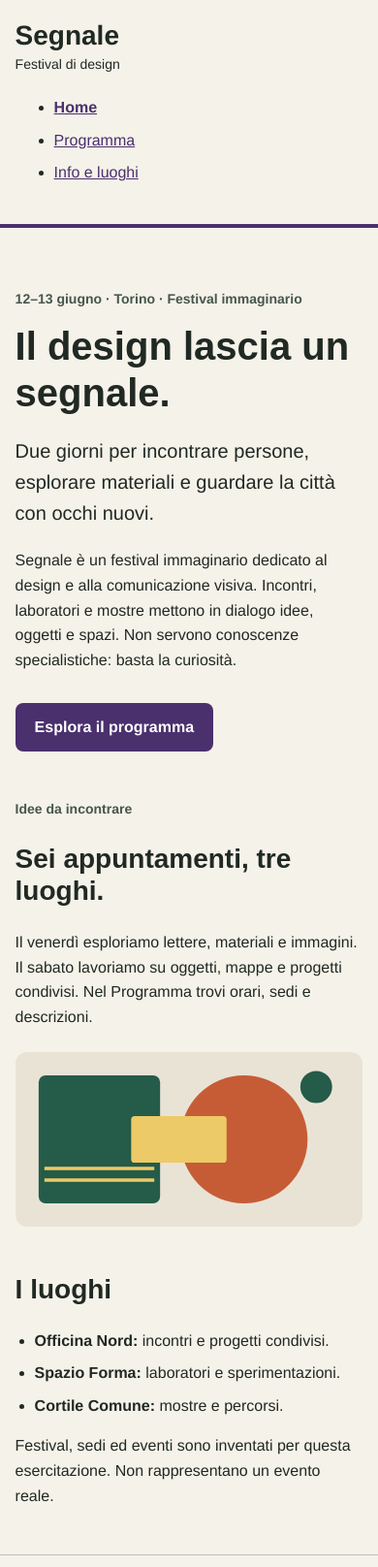
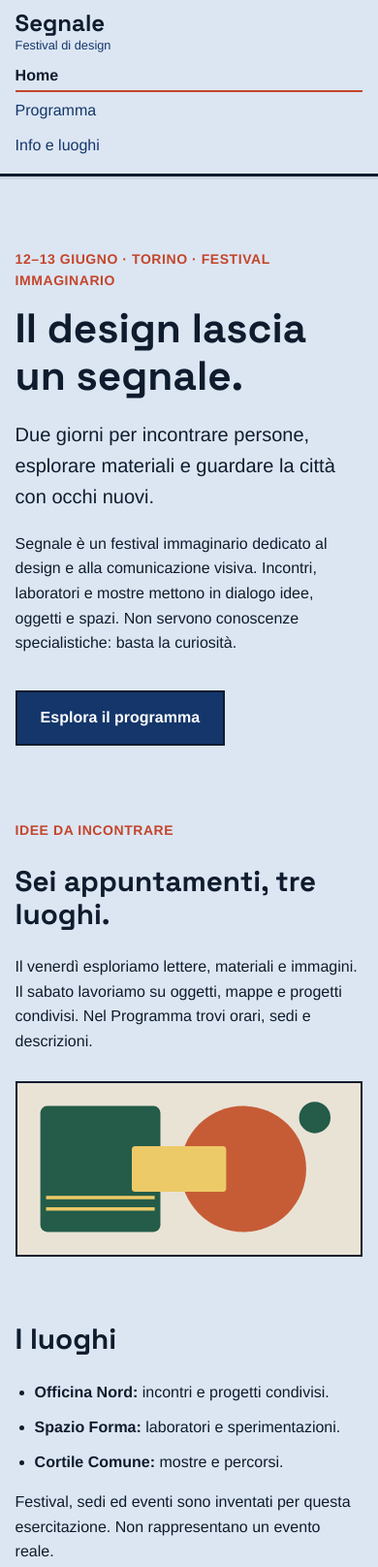
Before and after one commit to edocnt/festival-segnale, a plain HTML site: page index.html in a window 390 px wide. Shown: the top 1616 px of the page at 97% size. Drawn offline with Linux system fonts and the light colour scheme.

Commit message:
Sticky header, moodboard e google font

```diff
--- a/index.html
+++ b/index.html
@@ -4,6 +4,9 @@
   <meta charset="utf-8">
   <meta name="viewport" content="width=device-width, initial-scale=1">
   <title>Segnale — Festival di design</title>
+  <link rel="preconnect" href="https://fonts.googleapis.com">
+  <link rel="preconnect" href="https://fonts.gstatic.com" crossorigin>
+  <link href="https://fonts.googleapis.com/css2?family=Space+Grotesk:wght@700&display=swap" rel="stylesheet">
   <link rel="stylesheet" href="style.css">
 </head>
 <body>
--- a/style.css
+++ b/style.css
@@ -1,14 +1,11 @@
-/* Stile iniziale: tipografia, colori e variabili CSS sono già predisposti.
-   Lavoreremo su collegamenti, CSS condiviso e disposizione delle schede. */
-
-/* Scelte comuni: ogni regola usa var() per richiamarne il valore. */
 :root {
-  --colore-primario: #4a306d;
-  --colore-primario-scuro: #311e4a;
-  --colore-sfondo: #f5f2e9;
-  --colore-testo: #202923;
-  --font-testo: Helvetica, sans-serif;
-  --font-titoli: Arial, sans-serif;
+  --colore-primario: #14366b;
+  --colore-primario-scuro: #0c2246;
+  --colore-sfondo: #dce6f2;
+  --colore-testo: #0f1c2e;
+  --colore-accento: #c4452b;
+  --font-testo: Helvetica, Arial, sans-serif;
+  --font-titoli: "Space Grotesk", Arial, sans-serif;
 }
 
 * {
@@ -29,81 +26,123 @@ a {
 }
 
 a:hover {
+  color: var(--colore-accento);
   text-decoration-thickness: 3px;
 }
 
-a:focus-visible {
-  outline: 3px solid var(--colore-testo);
+a:focus-visible,
+.swiper-button-next:focus-visible,
+.swiper-button-prev:focus-visible {
+  outline: 3px solid var(--colore-accento);
   outline-offset: 4px;
 }
 
+/* Contenitore ampliato come da moodboard (74rem) */
 .container {
   width: 92%;
-  max-width: 68rem;
+  max-width: 74rem;
   margin: 0 auto;
 }
 
+/* Intestazione sticky con sfondo solido e bordo netto */
 .site-header {
-  padding: 1.25rem 0;
-  border-bottom: 4px solid var(--colore-primario);
+  padding: 1.15rem 0;
+  border-bottom: 3px solid var(--colore-testo);
+  position: sticky;
+  top: 0;
+  z-index: 1000;
+  background-color: var(--colore-sfondo);
+  box-shadow: 0 3px 0 rgba(15, 28, 46, 0.08);
+}
+
+.site-header .container {
+  display: flex;
+  justify-content: space-between;
+  align-items: center;
+  gap: 1.5rem;
 }
 
 .brand {
   display: inline-block;
+  font-family: var(--font-titoli);
   color: var(--colore-testo);
-  font-size: 1.75rem;
+  font-size: 1.85rem;
   font-weight: bold;
-  line-height: 1.2;
+  line-height: 1.15;
   text-decoration: none;
 }
 
 .brand span {
   display: block;
   margin-top: 0.25rem;
+  font-family: var(--font-testo);
   font-size: 0.875rem;
   font-weight: normal;
+  color: var(--colore-primario);
 }
 
 nav {
-  margin-top: 1rem;
+  margin-top: 0;
+}
+
+/* Menu in riga da 600px in su */
+nav ul {
+  list-style: none;
+  padding-left: 0;
+  margin: 0;
+  display: flex;
+  flex-direction: row;
+  flex-wrap: wrap;
+  gap: 1.5rem;
 }
 
 nav a {
   display: inline-block;
-  margin-right: 1rem;
   padding: 0.25rem 0;
+  text-decoration: none;
+  border-bottom: 2px solid transparent;
+}
+
+nav a:hover {
+  border-bottom-color: var(--colore-accento);
 }
 
 nav a[aria-current="page"] {
   font-weight: bold;
+  color: var(--colore-testo);
+  border-bottom: 2px solid var(--colore-accento);
 }
 
+/* Spaziature più ampie tra le sezioni */
 .intro {
-  padding: 3rem 0 1rem;
+  padding: 3.75rem 0 1.5rem;
 }
 
 .eyebrow,
 .event-meta {
-  color: #46564b;
+  color: var(--colore-accento);
   font-size: 0.875rem;
   font-weight: bold;
+  text-transform: uppercase;
+  letter-spacing: 0.04em;
 }
 
 h1,
 h2,
 h3 {
   font-family: var(--font-titoli);
-  line-height: 1.2;
+  line-height: 1.15;
+  color: var(--colore-testo);
 }
 
 h1 {
   max-width: 18ch;
   margin: 0.75rem 0 1.25rem;
-  font-size: 2.5rem;
+  font-size: 2.65rem;
 }
 
 h2 {
-  font-size: 1.75rem;
+  font-size: 1.85rem;
 }
 
 h3 {
@@ -120,32 +159,37 @@ h3 {
   max-width: 65ch;
 }
 
+/* Pulsante squadrato con bordo netto in stile editoriale */
 .button-link {
   display: inline-block;
-  margin-top: 1rem;
-  padding: 0.75rem 1.25rem;
-  border-radius: 0.5rem;
+  margin-top: 1.25rem;
+  padding: 0.85rem 1.5rem;
+  border-radius: 0;
+  border: 2px solid var(--colore-testo);
   background: var(--colore-primario);
   color: #ffffff;
   font-weight: bold;
   text-decoration: none;
+  transition: background-color 0.15s ease;
 }
 
 .button-link:hover {
-  background: var(--colore-primario-scuro);
+  background: var(--colore-accento);
+  color: #ffffff;
 }
 
 .content-section {
-  margin: 2rem 0 3rem;
+  margin: 3.25rem 0 4.25rem;
 }
 
 .festival-image {
   display: block;
   width: 100%;
-  max-width: 54rem;
+  max-width: 58rem;
   height: auto;
-  margin-top: 1.5rem;
-  border-radius: 0.75rem;
+  margin-top: 1.75rem;
+  border-radius: 0;
+  border: 2px solid var(--colore-testo);
 }
 
 .venues {
@@ -153,20 +197,21 @@ h3 {
 }
 
 .venues li {
-  margin-bottom: 0.5rem;
+  margin-bottom: 0.65rem;
 }
 
 .event-grid {
   display: grid;
   grid-template-columns: 1fr;
-  gap: 2rem;
+  gap: 2.25rem;
 }
 
+/* Schede squadrate con bordo netto blu notte */
 .event-card {
-  margin-bottom: 1.5rem;
+  margin-bottom: 1rem;
   overflow: hidden;
-  border: 1px solid #b7c0b7;
-  border-radius: 0.75rem;
+  border: 2px solid var(--colore-testo);
+  border-radius: 0;
   background: #ffffff;
 }
 
@@ -174,10 +219,11 @@ h3 {
   display: block;
   width: 100%;
   height: auto;
+  border-bottom: 2px solid var(--colore-testo);
 }
 
 .event-body {
-  padding: 1rem;
+  padding: 1.25rem;
 }
 
 .event-body p:last-child {
@@ -185,14 +231,14 @@ h3 {
 }
 
 .event-place {
-  color: #46564b;
+  color: var(--colore-primario);
   font-size: 0.875rem;
 }
 
 .site-footer {
-  padding: 1.25rem 0;
-  border-top: 1px solid #b7c0b7;
-  color: #46564b;
+  padding: 1.75rem 0;
+  border-top: 2px solid var(--colore-testo);
+  color: var(--colore-testo);
   font-size: 0.875rem;
 }
 
@@ -202,14 +248,15 @@ h3 {
   left: 1rem;
   padding: 0.75rem 1rem;
   background: #ffffff;
+  border: 2px solid var(--colore-testo);
   color: var(--colore-testo);
+  z-index: 1100;
 }
 
 .skip-link:focus {
   top: 1rem;
 }
 
-/* Qui aggiungeremo la media query durante la demo. */
 @media (min-width: 600px) {
   .event-grid {
     grid-template-columns: repeat(2, minmax(0, 1fr));
@@ -221,11 +268,12 @@ h3 {
     grid-template-columns: repeat(3, minmax(0, 1fr));
   }
 }
+
 /* Configurazione di base per il carosello Swiper */
 .swiper {
   width: 100%;
   max-width: 100%;
-  margin-bottom: 2rem;
+  margin-bottom: 2.5rem;
 }
 
 .swiper-slide img {
@@ -233,6 +281,7 @@ h3 {
   height: auto;
   display: block;
   object-fit: cover;
+  border: 2px solid var(--colore-testo);
 }
 
 .slide-caption {
@@ -243,48 +292,70 @@ h3 {
 /* Adattamento responsive della mappa uMap */
 #mappa-sedi {
   width: 100%;
-  height: 400px;
-  border: 0;
+  height: 420px;
+  border: 2px solid var(--colore-testo);
   display: block;
 }
 
 .map-link {
-  margin-top: 0.5rem;
+  margin-top: 0.65rem;
   font-size: 0.9rem;
 }
 
-/* Visibilità del focus da tastiera (requisito di accessibilità) */
-.swiper-button-next:focus-visible,
-.swiper-button-prev:focus-visible,
-a:focus-visible {
-  outline: 3px solid var(--primary-color, #0055ff);
-  outline-offset: 3px;
-}
-/* Stile frosted glass per i pulsanti Swiper */
+/* Pulsanti Swiper coerenti con la palette blu cobalto / terracotta */
 .swiper-button-next,
 .swiper-button-prev {
-  background-color: rgba(255, 255, 255, 0.65);
-  backdrop-filter: blur(8px);
-  -webkit-backdrop-filter: blur(8px);
-  width: 56px;
-  height: 56px;
-  border-radius: 50%;
-  color: #6b21a8; /* Viola */
-  box-shadow: 0 4px 12px rgba(0, 0, 0, 0.1);
-  transition: background-color 0.2s ease, transform 0.2s ease, color 0.2s ease;
+  background-color: rgba(255, 255, 255, 0.9);
+  border: 2px solid var(--colore-testo);
+  width: 52px;
+  height: 52px;
+  border-radius: 0;
+  color: var(--colore-primario);
+  transition: background-color 0.2s ease, color 0.2s ease;
 }
 
-/* Frecce più grandi e spesse */
 .swiper-button-next::after,
 .swiper-button-prev::after {
-  font-size: 1.8rem;
+  font-size: 1.5rem;
   font-weight: 800;
 }
 
-/* Interazione al passaggio del mouse */
 .swiper-button-next:hover,
 .swiper-button-prev:hover {
-  background-color: rgba(255, 255, 255, 0.85);
-  color: #581c87;
-  transform: scale(1.08);
+  background-color: var(--colore-primario);
+  color: #ffffff;
 }
+
+/* Media query per dispositivi mobili inferiori a 600px */
+@media (max-width: 599px) {
+  .site-header {
+    padding: 0.65rem 0;
+  }
+
+  .site-header .container {
+    flex-direction: column;
+    align-items: flex-start;
+    gap: 0.45rem;
+  }
+
+  .brand {
+    font-size: 1.5rem;
+  }
+
+  .brand span {
+    margin-top: 0.1rem;
+    font-size: 0.8rem;
+  }
+
+  nav,
+  nav ul {
+    width: 100%;
+    flex-direction: column;
+    gap: 0.15rem;
+  }
+
+  nav a {
+    display: block;
+    padding: 0.2rem 0;
+  }
+}
```
Also changed, not shown: info.html (+3 -0 lines), programma.html (+3 -0 lines), 8 other files. Lines whose indentation alone changed are shown as unchanged.
